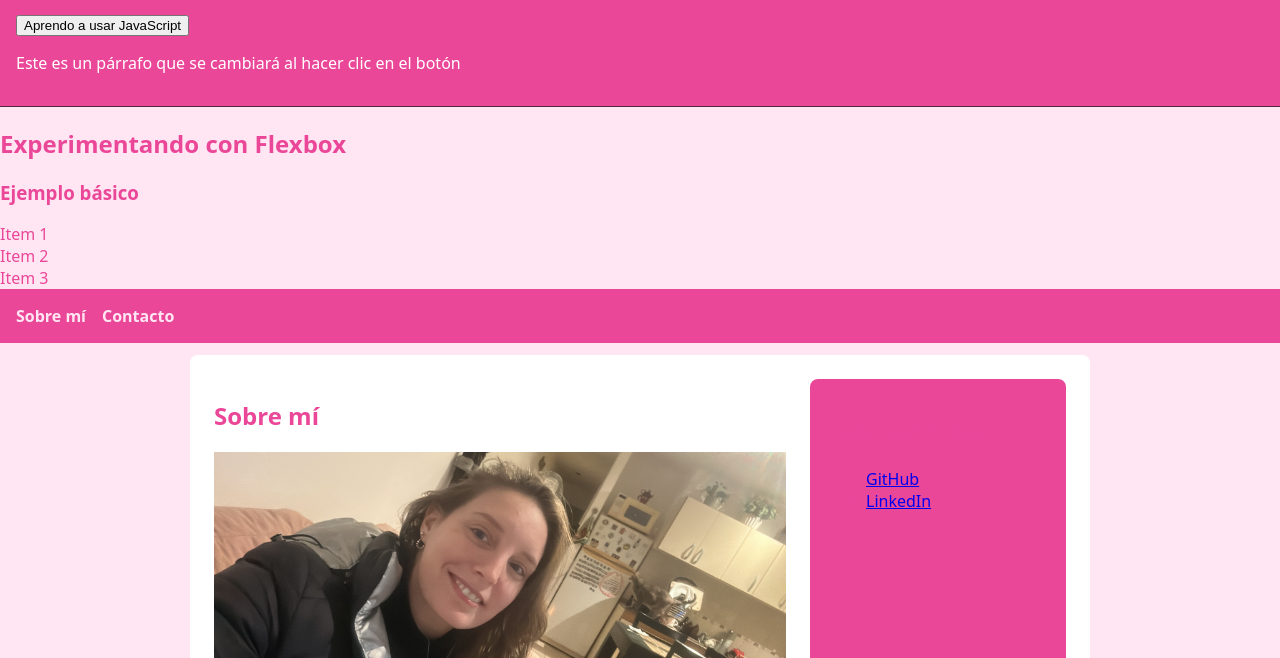
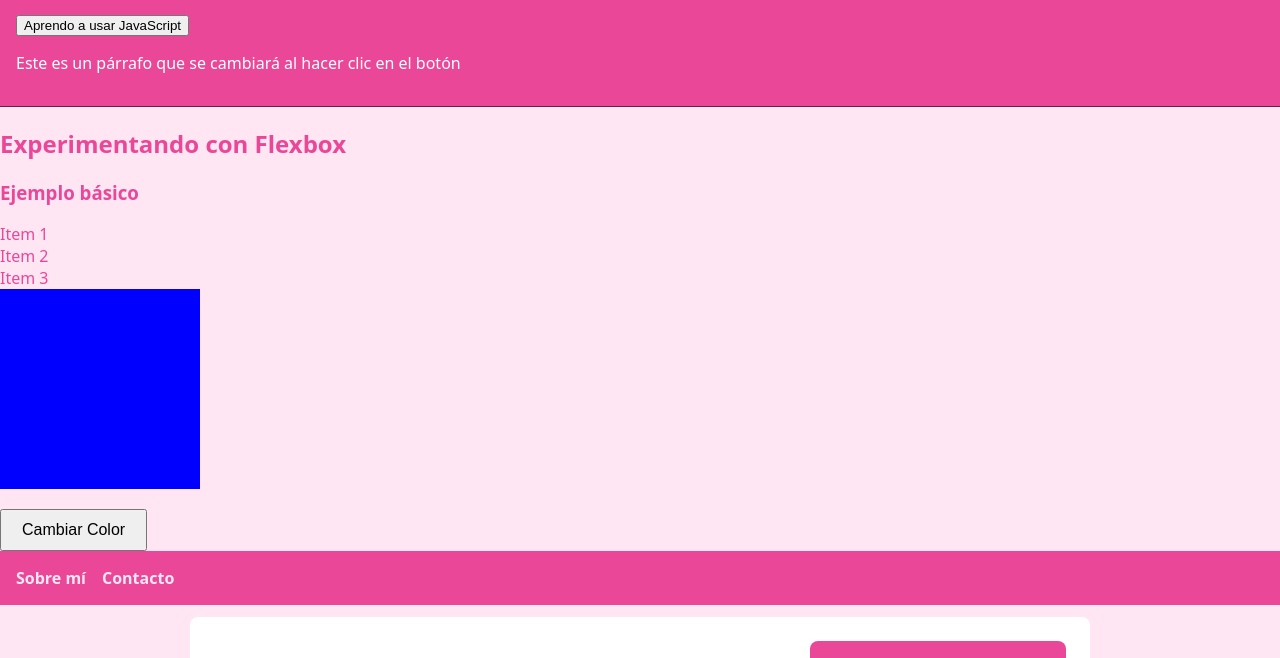
Before and after one commit to casalmarinaandrea-ops/mi-pagina-semantica, a plain HTML site: page index.html in a window 1280 px wide. Shown: the part 127-785 px from the top of the page. Drawn offline with Linux system fonts and the light colour scheme.

Commit message:
agregue boton que cambia de color, actualice Read me y agregue archivo Reflexion.md donde muestro como logre ayudarme con chat GPT.

```diff
--- a/css/styles.css
+++ b/css/styles.css
@@ -72,6 +72,19 @@ aside {
   padding: 16px;
 }
 
+#colorBox {
+    width: 200px;
+    height: 200px;
+    background-color: blue;
+    transition: background-color 1s ease;
+}
+
+#changeColorButton {
+    margin-top: 20px;
+    padding: 10px 20px;
+    font-size: 16px;
+}
+
 .galeria {
 display: flex;
 flex-wrap: wrap;
--- a/index.html
+++ b/index.html
@@ -21,6 +21,8 @@
     <div class="item">Item 2</div>
     <div class="item">Item 3</div>
   </div>
+<div id="colorBox"></div>
+<button id="changeColorButton">Cambiar Color</button>
 
     <!-- NAV: Enlaces internos -->
     <nav>
--- a/script.js
+++ b/script.js
@@ -83,3 +83,13 @@ boton.addEventListener("click", function() {
 
     parrafo.style.backgroundColor = colorAleatorio;
 });
+
+const colorBox = document.getElementById('colorBox'); // Selecciona el div
+const button = document.getElementById('changeColorButton'); // Selecciona el botón
+
+function changeColor() {
+    const randomColor = '#' + Math.floor(Math.random() * 16777215).toString(16); // Genera un color aleatorio
+    colorBox.style.backgroundColor = randomColor; // Cambia el color de fondo del div
+}
+
+button.addEventListener('click', changeColor); // Añade un evento al botón
```
Also changed, not shown: 2 other files.
